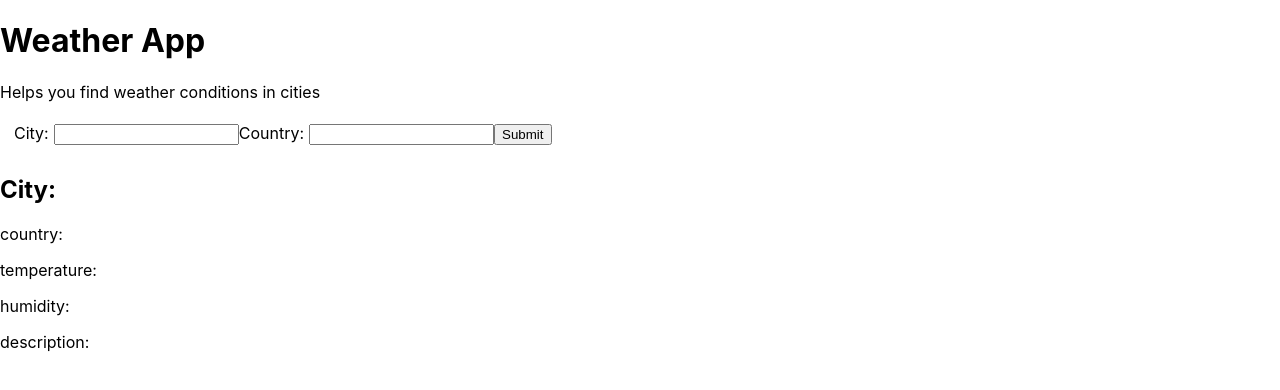
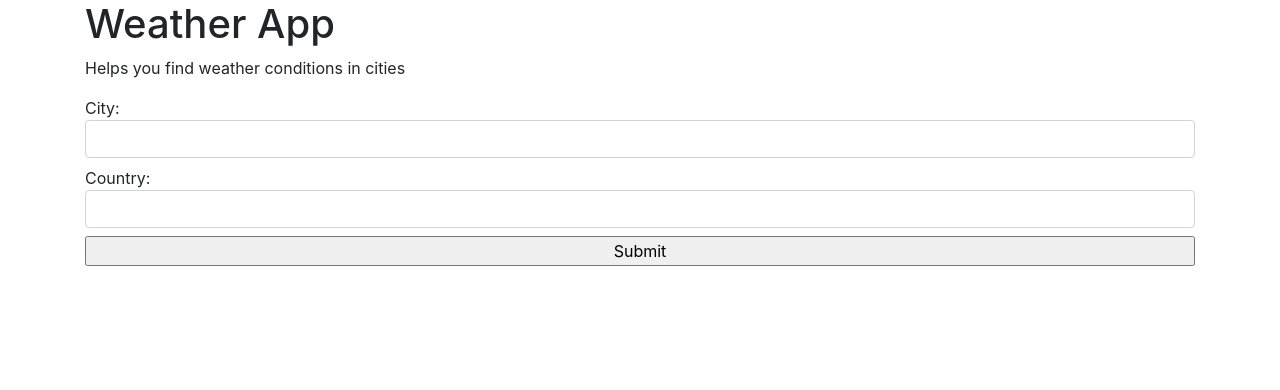
Before and after one commit to K-Tsai/Weather-App-, a React (Create React App) app: page / in a window 1280 px wide. Shown: the top 390 px of the page. Built offline with nearby package versions, Linux system fonts and the light colour scheme.

Commit message:
added bootstrap

```diff
--- a/public/index.html
+++ b/public/index.html
@@ -24,6 +24,12 @@
       work correctly both with client-side routing and a non-root public URL.
       Learn how to configure a non-root public URL by running `npm run build`.
     -->
+
+    <link rel="stylesheet" href="https://stackpath.bootstrapcdn.com/bootstrap/4.4.1/css/bootstrap.min.css"
+    integrity="sha384-Vkoo8x4CGsO3+Hhxv8T/Q5PaXtkKtu6ug5TOeNV6gBiFeWPGFN9MuhOf23Q9Ifjh"
+    crossorigin="anonymous">
+
+
     <title>React App</title>
   </head>
   <body>
@@ -39,5 +45,17 @@
       To begin the development, run `npm start` or `yarn start`.
       To create a production bundle, use `npm run build` or `yarn build`.
     -->
+    <script src="https://code.jquery.com/jquery-3.4.1.slim.min.js"
+    integrity="sha384-J6qa4849blE2+poT4WnyKhv5vZF5SrPo0iEjwBvKU7imGFAV0wwj1yYfoRSJoZ+n"
+    crossorigin="anonymous"></script>
+
+    <script src="https://cdn.jsdelivr.net/npm/popper.js@1.16.0/dist/umd/popper.min.js"
+    integrity="sha384-Q6E9RHvbIyZFJoft+2mJbHaEWldlvI9IOYy5n3zV9zzTtmI3UksdQRVvoxMfooAo"
+    crossorigin="anonymous"></script>
+
+    <script src="https://stackpath.bootstrapcdn.com/bootstrap/4.4.1/js/bootstrap.min.js"
+    integrity="sha384-wfSDF2E50Y2D1uUdj0O3uMBJnjuUD4Ih7YwaYd1iqfktj0Uod8GCExl3Og8ifwB6"
+    crossorigin="anonymous"></script>
+
   </body>
 </html>
--- a/src/App.js
+++ b/src/App.js
@@ -54,10 +54,9 @@
         <header>
           <Titles/>
         </header>
-        <body>
+        <main>
             <Form
             loadWeather = {this.getWeather}
-            onClick= {this.onClick}
             />
             <Weather
             city = {this.state.city}
@@ -66,7 +65,7 @@
             humidity = {this.state.humidity}
             description = {this.state. description}
             />
-        </body>
+        </main>
       </div>
     )
   }
--- a/src/Components/Form.js
+++ b/src/Components/Form.js
@@ -1,10 +1,11 @@
 import React from 'react';
 import "./Form.css"
+
 class Form extends React.Component {
 	render() {
 		return(
 			<form onSubmit = {this.props.loadWeather}>
-				<fieldset>
+				<fieldset className= "d-flex flex-column">
 					<legend>Input Information</legend>
 					<label>
 						City:
@@ -12,7 +13,7 @@
 						type="text"
 						name= "city"
 						value={this.props.city}
-						className="city"
+						className="form-control"
 						/>
 					</label>
 					<label>
@@ -21,7 +22,7 @@
 						type ="text"
 						name ="country"
 						value={this.props.country}
-						className="country"
+						className="form-control"
 						/>
 					</label>
 					<input
--- a/src/Components/Weather.js
+++ b/src/Components/Weather.js
@@ -3,13 +3,13 @@
 class Weather extends React.Component {
   render() {
     return (
-			<section className= "results">
-      		<h1> City: {this.props.city}</h1>
-					<p> country: {this.props.country}</p>
-					<p> temperature: {this.props.temperature}</p>
-					<p> humidity: {this.props.humidity}</p>
-					<p> description: {this.props.description}</p>
-			</section>
+			<div className= "results">
+      	<p className= "col"> {this.props.city}</p>
+				<p className= "col"> {this.props.country}</p>
+				<p> {this.props.temperature}</p>
+				<p> {this.props.humidity}</p>
+				<p> {this.props.description}</p>
+			</div>
     )
   }
 }
```
